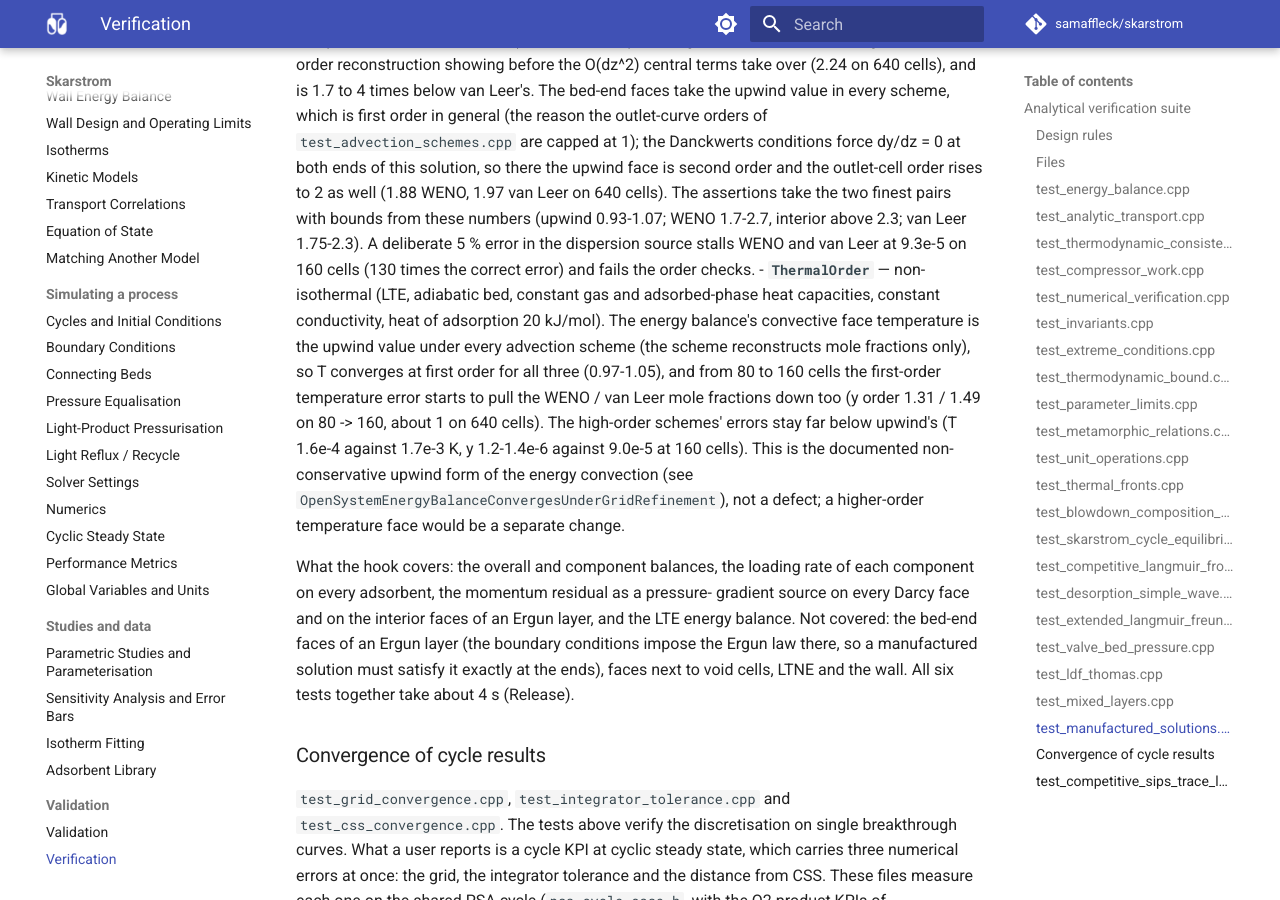
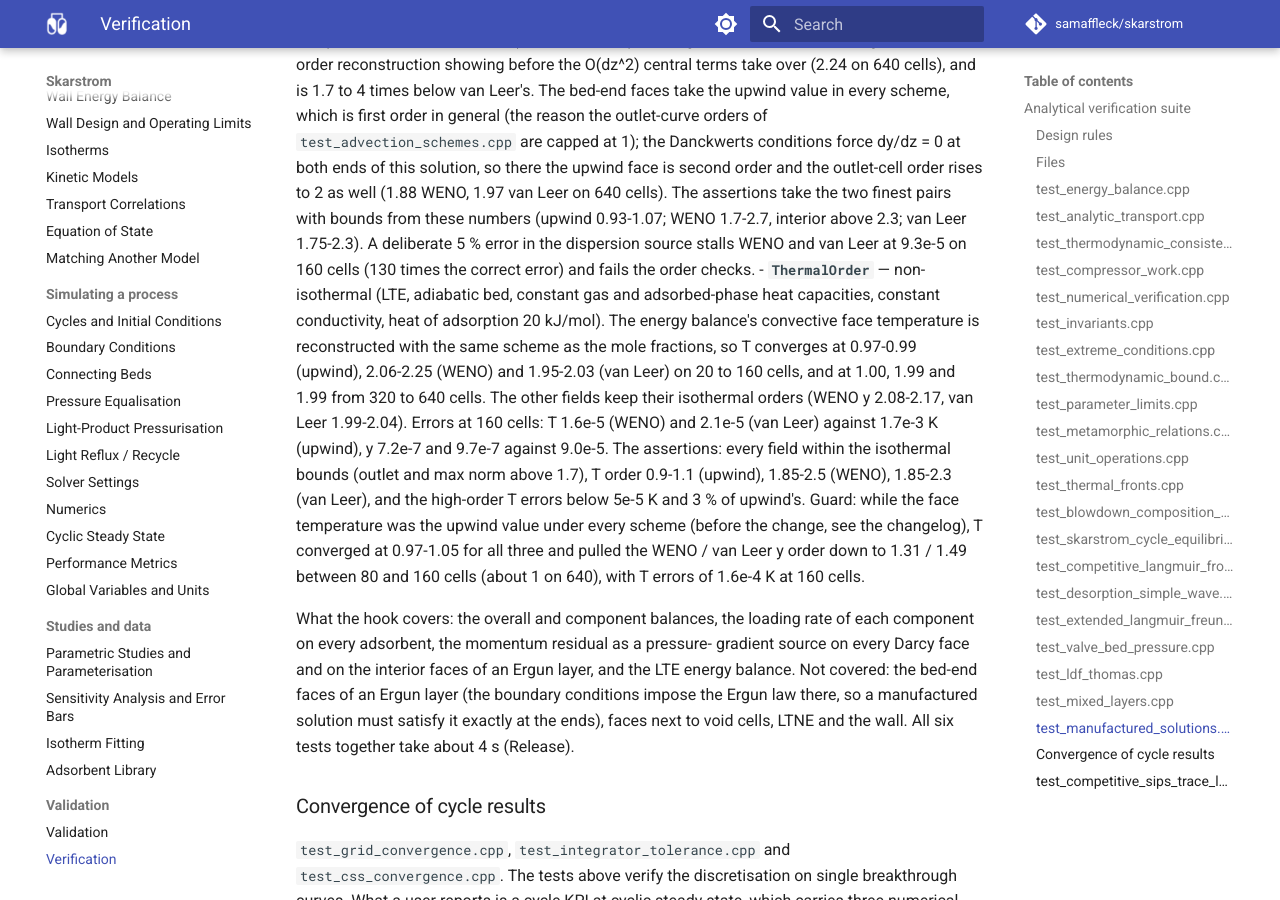
Before and after one commit to samaffleck/skarstrom, an MkDocs documentation site: the page built from docs/verification.md, in a window 1280 px wide and 900 px high, scrolled down 19104 px. Built offline with MkDocs 1.6.1 and Material for MkDocs 9.7.7, drawn with Linux system fonts in a browser that asks for light colours; comment, search, counter and statistics services are not loaded.

Commit message:
Document the reconstructed face temperature
Co-Authored-By: Claude Opus 5.5 <noreply@anthropic.com>
Claude-Session: https://claude.ai/code/session_01LRbL7WRutBB4mjCy4szQRi
Signed-off-by: Claude <noreply@anthropic.com>

```diff
--- a/docs/verification.md
+++ b/docs/verification.md
@@ -741,16 +741,20 @@ re-derived by central finite differences of the fields; the two agree to
   (130 times the correct error) and fails the order checks.
 - **`ThermalOrder`** — non-isothermal (LTE, adiabatic bed, constant gas and
   adsorbed-phase heat capacities, constant conductivity, heat of adsorption
-  20 kJ/mol). The energy balance's convective face temperature is the upwind
-  value under every advection scheme (the scheme reconstructs mole fractions
-  only), so T converges at first order for all three (0.97-1.05), and from
-  80 to 160 cells the first-order temperature error starts to pull the
-  WENO / van Leer mole fractions down too (y order 1.31 / 1.49 on 80 -> 160,
-  about 1 on 640 cells). The high-order schemes' errors stay far below
-  upwind's (T 1.6e-4 against 1.7e-3 K, y 1.2-1.4e-6 against 9.0e-5 at 160
-  cells). This is the documented non-conservative upwind form of the energy
-  convection (see `OpenSystemEnergyBalanceConvergesUnderGridRefinement`),
-  not a defect; a higher-order temperature face would be a separate change.
+  20 kJ/mol). The energy balance's convective face temperature is
+  reconstructed with the same scheme as the mole fractions, so T converges
+  at 0.97-0.99 (upwind), 2.06-2.25 (WENO) and 1.95-2.03 (van Leer) on 20 to
+  160 cells, and at 1.00, 1.99 and 1.99 from 320 to 640 cells. The other
+  fields keep their isothermal orders (WENO y 2.08-2.17, van Leer
+  1.99-2.04). Errors at 160 cells: T 1.6e-5 (WENO) and 2.1e-5 (van Leer)
+  against 1.7e-3 K (upwind), y 7.2e-7 and 9.7e-7 against 9.0e-5. The
+  assertions: every field within the isothermal bounds (outlet and max norm
+  above 1.7), T order 0.9-1.1 (upwind), 1.85-2.5 (WENO), 1.85-2.3 (van
+  Leer), and the high-order T errors below 5e-5 K and 3 % of upwind's.
+  Guard: while the face temperature was the upwind value under every scheme
+  (before the change, see the changelog), T converged at 0.97-1.05 for all
+  three and pulled the WENO / van Leer y order down to 1.31 / 1.49 between
+  80 and 160 cells (about 1 on 640), with T errors of 1.6e-4 K at 160 cells.
 
 What the hook covers: the overall and component balances, the loading rate
 of each component on every adsorbent, the momentum residual as a pressure-
```
Also changed, not shown: changelog.d/energy-face-reconstruction.md (added, +10 -0 lines), docs/energy-balance.md (+1 -1 lines), docs/model-conventions.md (+1 -1 lines), docs/numerics.md (+3 -1 lines), docs/solver-settings.md (+1 -1 lines), 1 other file.
